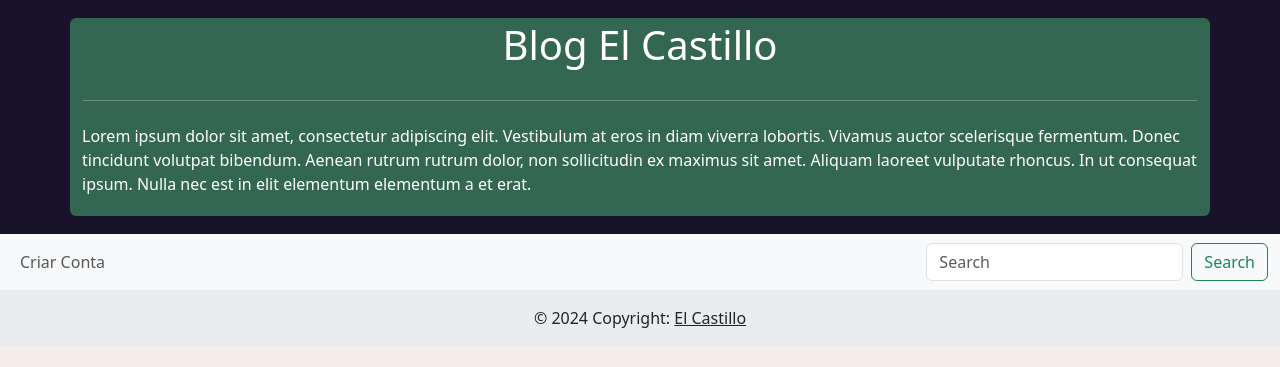
After one commit to GuilhermeCastillo/myblog, a Django app: template app/templates/base.html in a window 1280 px wide. The commit adds this page. Shown: the top 367 px of the page. Run offline with Django 5.2, Linux system fonts and the light colour scheme; the template is opened without the code that fills it, so the values that code supplies are empty.

Commit message:
base template

```diff
--- a/app/settings.py
+++ b/app/settings.py
@@ -56,7 +56,7 @@ ROOT_URLCONF = "app.urls"
 TEMPLATES = [
     {
         "BACKEND": "django.template.backends.django.DjangoTemplates",
-        "DIRS": [],
+        "DIRS": ["app/templates"],
         "APP_DIRS": True,
         "OPTIONS": {
             "context_processors": [
--- /dev/null
+++ b/app/templates/base.html
@@ -0,0 +1,103 @@
+<!DOCTYPE html>
+<html lang="pt-br">
+  <head>
+    <meta charset="utf-8" />
+    <meta name="viewport" content="width=device-width, initial-scale=1" />
+    <title>Bootstrap demo</title>
+    <link
+      href="https://cdn.jsdelivr.net/npm/bootstrap@5.3.2/dist/css/bootstrap.min.css"
+      rel="stylesheet"
+      integrity="sha384-T3c6CoIi6uLrA9TneNEoa7RxnatzjcDSCmG1MXxSR1GAsXEV/Dwwykc2MPK8M2HN"
+      crossorigin="anonymous"
+    />
+
+    <style>
+      body {
+        background: #f3eeea;
+      }
+
+      .header-content {
+        background: #18122b;
+        height: 14.6rem;
+      }
+
+      .intro-blog {
+        background: #346751;
+        color: #ffffff;
+        height: 12.4rem;
+        border-radius: 0.4rem;
+      }
+
+      .nav {
+        background: #000000;
+        height: 4rem;
+      }
+    </style>
+  </head>
+
+  <body>
+    <header>
+      <div class="header-content container-fluid d-flex align-items-center">
+        <div
+          class="intro-blog container d-flex flex-column justify-content-around"
+        >
+          <div class="intro-h d-flex justify-content-center">
+            <h1>Blog El Castillo</h1>
+          </div>
+
+          <hr />
+
+          <p>
+            Lorem ipsum dolor sit amet, consectetur adipiscing elit. Vestibulum
+            at eros in diam viverra lobortis. Vivamus auctor scelerisque
+            fermentum. Donec tincidunt volutpat bibendum. Aenean rutrum rutrum
+            dolor, non sollicitudin ex maximus sit amet. Aliquam laoreet
+            vulputate rhoncus. In ut consequat ipsum. Nulla nec est in elit
+            elementum elementum a et erat.
+          </p>
+        </div>
+      </div>
+    </header>
+
+    <nav class="navbar navbar-expand-lg bg-body-tertiary">
+      <div class="container-fluid">
+        <div class="collapse navbar-collapse" id="navbarSupportedContent">
+          <ul class="navbar-nav me-auto mb-2 mb-lg-0">
+            <li class="nav-item">
+              <a class="nav-link" href="#">Criar Conta</a>
+            </li>
+          </ul>
+          <form class="d-flex" role="search">
+            <input
+              class="form-control me-2"
+              type="search"
+              placeholder="Search"
+              aria-label="Search"
+            />
+            <button class="btn btn-outline-success" type="submit">
+              Search
+            </button>
+          </form>
+        </div>
+      </div>
+    </nav>
+
+    <main>{%block content%} {%endblock%}</main>
+
+    <footer class="bg-body-tertiary text-center text-lg-start">
+      <div
+        class="text-center p-3"
+        style="background-color: rgba(0, 0, 0, 0.05)"
+      >
+        © 2024 Copyright:
+        <a class="text-body" href="">El Castillo</a>
+      </div>
+    </footer>
+
+    <script
+      src="https://cdn.jsdelivr.net/npm/bootstrap@5.3.2/dist/js/bootstrap.bundle.min.js"
+      integrity="sha384-C6RzsynM9kWDrMNeT87bh95OGNyZPhcTNXj1NW7RuBCsyN/o0jlpcV8Qyq46cDfL"
+      crossorigin="anonymous"
+    ></script>
+  </body>
+</html>
```
Also changed, not shown: articles/templates/articles.html (+15 -84 lines).
